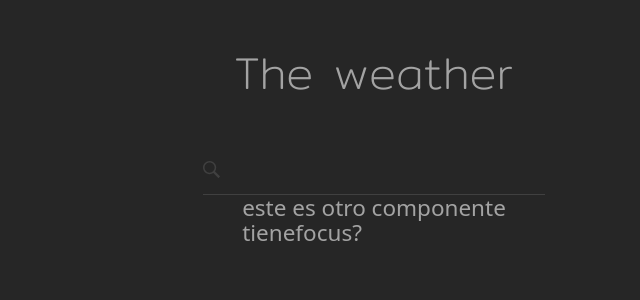
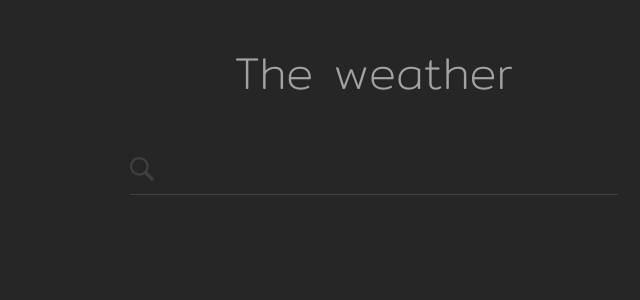
Before and after one commit to CrisSaavedra/The-simple-weather, a React (Vite) app: page / in a window 1280 px wide. Shown: the top 300 px of the page, without its empty margins (266-906 px from the left). Built offline with nearby package versions, Linux system fonts and the light colour scheme.

Commit message:
disble search after search

```diff
--- a/src/components/searchbar/SearchBar.jsx
+++ b/src/components/searchbar/SearchBar.jsx
@@ -4,40 +4,49 @@ import { useFetch } from "../../hooks/useFetch";
 
 export const SearchBar = ({ cities, setCities }) => {
 
-
+    const [doc, setDoc] = useState();
 
 
     const onSearch = async (e) => {
+
+        const search = document.getElementById("search");
         const value = e.target.value.toLowerCase();
         clearSuggestions();
-        onValue();
-        mangerData(value);
-
+        onValue(search);
 
         if (e.key === 'Enter') {
             let { main, weather } = await useFetch(value);
             if (main && weather) {
-                setCities([...cities, value]);
+                let city = cities.find(c => c.toLowerCase() === value);
+                if (!city) {
+                    setCities([...cities, value]);
+                }
+                clearSuggestions();
+                onValue();
+
+
             } else {
                 console.log('city doesnt exist')
             }
+            e.target.value = '';
 
-            setSearch('');
-            e.target.value = '';
+            search.setAttribute('disabled', true) // averiguar como hacer disable o algo parecido cuando termina de buscar y guardar todo
+            console.log(search.attributes)
+        }else{
+            mangerData(value);
         }
     }
 
-    const onValue = () => {
-        const element = document.getElementById("search");
+    const onValue = (element) => {
+
         if (element != null && element.value != '') {
             element.classList.remove("bg-search");
-            return;
+
+        }else if (element != null && element.value === '') {
+            element.classList.add("bg-search");
+
         }
 
-        if (element != null && element.value === '') {
-            element.classList.add("bg-search");
-            return;
-        }
     }
 
     const mangerData = (value) => {
@@ -51,7 +60,7 @@ export const SearchBar = ({ cities, setCities }) => {
                 let listItem = document.createElement("a");
                 listItem.style.cursor = "pointer";
                 listItem.innerHTML = i;
-                listItem.className = 'pb-2 focus:'
+                listItem.className = 'pb-2 pl-2'
                 listItem.onclick = e => onClickOption(e);
                 if (list) {
                     list.appendChild(listItem);
@@ -63,6 +72,7 @@ export const SearchBar = ({ cities, setCities }) => {
     const onClickOption = (e) => {
         const element = document.getElementById("search");
         element.value = e.target.innerHTML;
+        element.focus();
         clearSuggestions();
     }
 
@@ -76,43 +86,32 @@ export const SearchBar = ({ cities, setCities }) => {
         }
     }
 
+    const eventListener = () => {
+        document.addEventListener('click', e => {
+            if (!e.target.id === 'search' || e) {
+                clearSuggestions();
+                onValue();
+            }
+        })
+    }
 
 
-    const onClickOutside = (e) => {
-        clearSuggestions();
-    }
 
     useEffect(() => {
-        document.addEventListener('click', e => {
-            console.log(e.target.id)
-            if (!e.target.id === 'search' || e) {
-                clearSuggestions();
-            }
-        })
-
+        eventListener();
     }, []);
 
 
 
     return (
-        <div className="text-neutral-400 text-4xl flex flex-col items-center mt-20 group w-7/12 mx-auto">
-            <div className="z-20 bg-neutral-800  xl:container flex flex-col  items-center transition-all ease-out  duration-500">
-                <input id="search" onKeyUp={e => onSearch(e)} type="search" className="group bg-neutral-800 h-20 xl:w-1/2 bg-search bg-no-repeat bg-left bg-10% xl:bg-5% outline-none focus:outline-none focus:bg-none  hover:border-neutral-700  border-b border-neutral-700
-                focus:scale-110 transition-all ease-out  duration-500s" />
+        <div className="relative text-neutral-400 text-4xl flex flex-col items-center mt-20 group mx-auto">
+            <div className="z-20 bg-neutral-800 w-11/12 xl:w-10/12  xl:container flex flex-col  items-center transition-all ease-out  duration-500">
+                <input id="search" onKeyUp={e => onSearch(e)} type="search" className="group bg-neutral-800 h-20 w-9/12 xl:w-1/2 bg-search bg-no-repeat bg-left bg-10% xl:bg-5% outline-none focus:outline-none focus:bg-none  hover:border-neutral-700  border-b border-neutral-700
+                focus:scale-110 transition-all ease-out  duration-500 " autoComplete="true" />
             </div>
-            <div className="fixed pt-20 w-7/12 flex justify-center group-hover:scale-100 mt-1 transition-all ease-out duration-500">
-                <ul id="cities" className="sticky w-11/12 top-0 mt-1 max-h-40  overflow-hidden bg-neutral-900 bg-brightness-100 opacity-90 text-neutral-400 flex flex-col  transition-all ease-out  duration-500">
-
-                </ul>
+            <div className="absolute pt-20 w-11/12 xl:w-10/12 flex justify-center  mt-1 transition-all ease-out duration-500">
+                <ul id="cities" className="sticky w-9/12 scale-110 xl:w-1/2 top-0 mt-1 max-h-40  overflow-hidden bg-neutral-900 bg-brightness-100 opacity-80 text-neutral-400 flex flex-col overflow-y-scroll "></ul>
             </div>
-
-
-            <div>
-                <h2>este es otro componente</h2>
-                <a href="#" id="dos">tienefocus?</a>
-            </div>
-
-
         </div>
     )
 }
--- a/src/styles/components.css
+++ b/src/styles/components.css
@@ -1,3 +1,17 @@
 input[type="search"]::-webkit-search-cancel-button {
   -webkit-appearance: none;
 }
+
+::-webkit-scrollbar {
+  width: .5rem;
+}
+
+::-webkit-scrollbar-track {
+  box-shadow: inset 0 0 6px rgba(37, 35, 35, 0.3);
+}
+
+::-webkit-scrollbar-thumb {
+  background-color: rgb(129, 121, 121);
+  outline: 1px solid rgb(50, 51, 52);
+
+}
```
